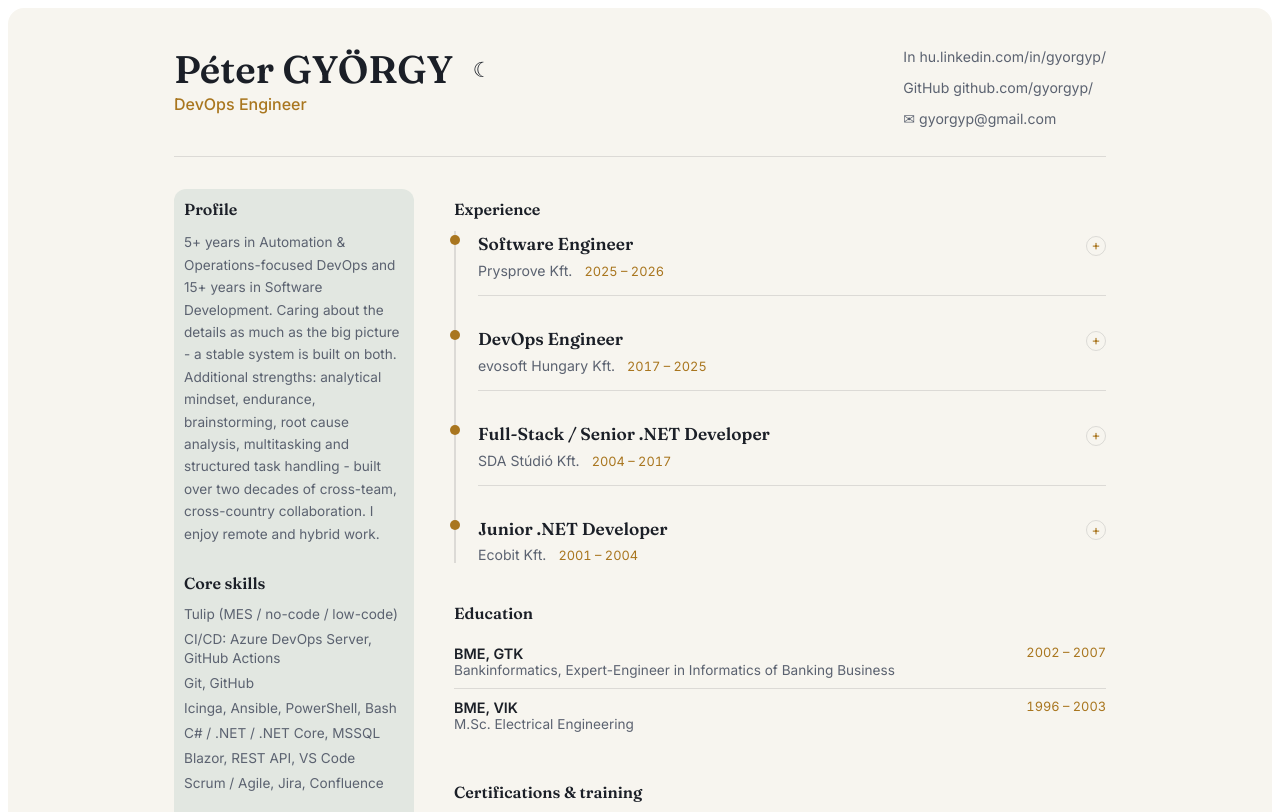
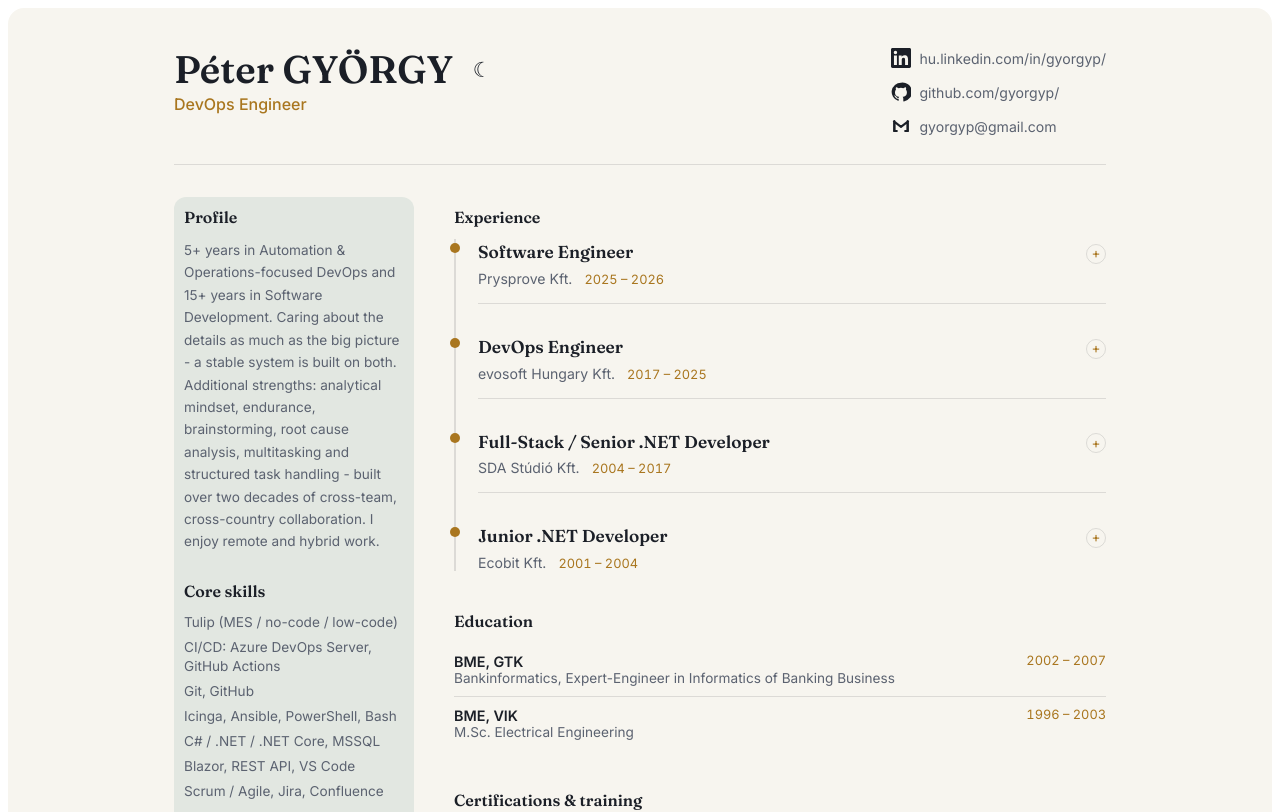
Before and after one commit to gyorgyp/cv, a React (Vite) app: page / in a window 1280 px wide. Shown: the top 812 px of the page. Built offline with nearby package versions, Linux system fonts and the light colour scheme.

Commit message:
changed color of icons to monochrome

```diff
--- a/src/assets/cvData.js
+++ b/src/assets/cvData.js
@@ -6,10 +6,10 @@ export const cvData = {
   title: "DevOps Engineer",
   contact: {
     email: "gyorgyp@gmail.com",
-    emailDisplay: "✉ gyorgyp@gmail.com",
-    linkedin: "In hu.linkedin.com/in/gyorgyp/",
+    emailDisplay: "gyorgyp@gmail.com",
+    linkedin: "hu.linkedin.com/in/gyorgyp/",
     linkedinUrl: "https://hu.linkedin.com/in/gyorgyp/",
-    github: "GitHub github.com/gyorgyp/",
+    github: "github.com/gyorgyp/",
     githubUrl: "https://github.com/gyorgyp/",
   },
 
--- a/src/cv.css
+++ b/src/cv.css
@@ -87,8 +87,23 @@
 
 }
 
-.cv-contact-list a { text-decoration: none; }
+.cv-contact-list a {
+  display: flex;
+  align-items: center;
+  gap: 8px;
+  text-decoration: none;
+}
 .cv-contact-list a:hover { color: var(--accent); }
+
+.cv-contact-icon {
+  width: 20px;
+  height: 20px;
+  flex-shrink: 0;
+  color: var(--text);
+}
+
+.cv-contact-icon-linkedin { fill: currentColor; }
+.cv-contact-icon-github { fill: currentColor; }
 
 .theme-toggle-list {
   list-style: none;
--- a/src/cv.jsx
+++ b/src/cv.jsx
@@ -86,9 +86,32 @@ export default function CV() {
           </div>
           <div>
             <ul className="cv-contact-list">
-              <li><a href={cvData.contact.linkedinUrl} target="_blank" rel="noreferrer">{cvData.contact.linkedin}</a></li>
-              <li><a href={cvData.contact.githubUrl} target="_blank" rel="noreferrer">{cvData.contact.github}</a></li>
-              <li><a href={`mailto:${cvData.contact.email}`}>{cvData.contact.emailDisplay}</a></li>
+              <li>
+                <a href={cvData.contact.linkedinUrl} target="_blank" rel="noreferrer">
+                  <svg className="cv-contact-icon cv-contact-icon-linkedin" viewBox="0 0 24 24" aria-hidden="true" focusable="false">
+                    <path d="M20.45 20.45h-3.56v-5.57c0-1.33-.03-3.04-1.85-3.04-1.85 0-2.14 1.45-2.14 2.94v5.67H9.35V9h3.41v1.56h.05c.48-.9 1.64-1.85 3.37-1.85 3.6 0 4.27 2.37 4.27 5.46v6.28ZM5.34 7.43a2.06 2.06 0 1 1 0-4.12 2.06 2.06 0 0 1 0 4.12ZM7.12 20.45H3.56V9h3.56v11.45ZM22.22 0H1.78C.8 0 0 .77 0 1.73v20.54C0 23.23.8 24 1.78 24h20.44c.98 0 1.78-.77 1.78-1.73V1.73C24 .77 23.2 0 22.22 0Z" />
+                  </svg>
+                  {cvData.contact.linkedin}
+                </a>
+              </li>
+              <li>
+                <a href={cvData.contact.githubUrl} target="_blank" rel="noreferrer">
+                  <svg className="cv-contact-icon cv-contact-icon-github" viewBox="0 0 24 24" aria-hidden="true" focusable="false">
+                    <path d="M12 .8a11.2 11.2 0 0 0-3.54 21.83c.56.1.76-.24.76-.54v-2.1c-3.1.67-3.76-1.32-3.76-1.32-.51-1.3-1.24-1.65-1.24-1.65-1.02-.7.08-.69.08-.69 1.13.08 1.72 1.16 1.72 1.16 1 .1.75 2.34 3.13 1.65.1-.72.4-1.2.7-1.48-2.47-.28-5.06-1.24-5.06-5.5 0-1.22.44-2.22 1.16-3-.12-.28-.5-1.42.11-2.96 0 0 .95-.3 3.08 1.15a10.7 10.7 0 0 1 5.6 0c2.13-1.45 3.07-1.15 3.07-1.15.62 1.54.23 2.68.12 2.96.72.78 1.15 1.78 1.15 3 0 4.27-2.6 5.21-5.08 5.49.4.35.76 1.02.76 2.05v3.04c0 .3.2.65.77.54A11.2 11.2 0 0 0 12 .8Z" />
+                  </svg>
+                  {cvData.contact.github}
+                </a>
+              </li>
+              <li>
+                <a href={`mailto:${cvData.contact.email}`}>
+                  <svg className="cv-contact-icon cv-contact-icon-gmail" viewBox="0 0 24 24" aria-hidden="true" focusable="false">
+                    <path d="M3.5 6.5 12 13l8.5-6.5M4 6v12m16-12v12" fill="none" stroke="currentColor" strokeLinecap="round" strokeLinejoin="round" strokeWidth="2.5" />
+                    <path d="M4 18V7.2m16-.1V18" fill="none" stroke="currentColor" strokeLinecap="round" strokeWidth="2.5" />
+                    <path d="M4 18h3m10 0h3" fill="none" stroke="currentColor" strokeLinecap="round" strokeWidth="2.5" />
+                  </svg>
+                  {cvData.contact.emailDisplay}
+                </a>
+              </li>
             </ul>
           </div>
         </header>
```
